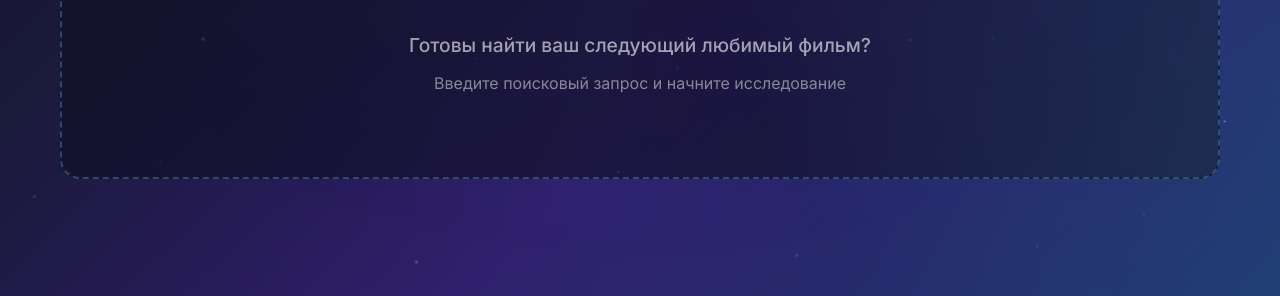
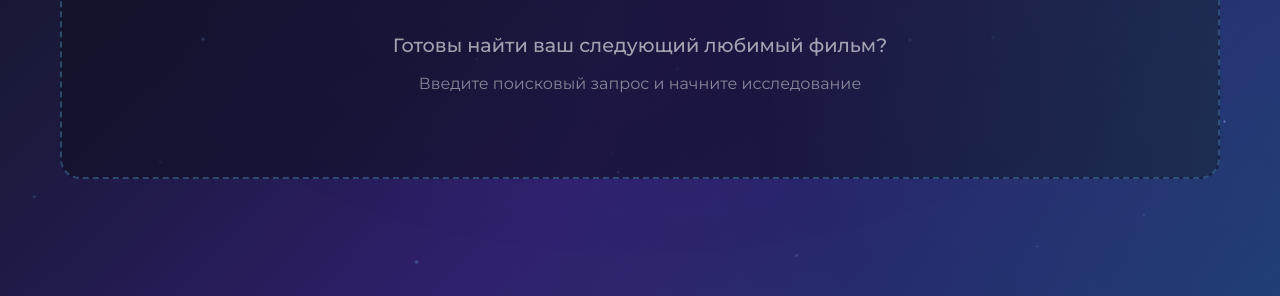
Before and after one commit to Bogatyrev-Islam/free-cinema-online, a plain HTML site: page search.html in a window 1280 px wide. Shown: the part 504-800 px from the top of the page. Drawn offline with Linux system fonts and the light colour scheme.

Commit message:
Update search.css

```diff
--- a/css/search.css
+++ b/css/search.css
@@ -1,4 +1,5 @@
 @import url("https://fonts.googleapis.com/css2?family=Inter:wght@300;400;500;600;700&family=Orbitron:wght@400;700;900&display=swap");
+@import url('https://fonts.googleapis.com/css2?family=Montserrat:ital,wght@0,100..900;1,100..900&display=swap');
 
 * {
   box-sizing: border-box;
@@ -7,7 +8,7 @@
 }
 
 body {
-  font-family: "Inter", sans-serif;
+  font-family: "Montserrat";
   background: #0c0c1e;
   color: #ffffff;
   line-height: 1.6;
```
